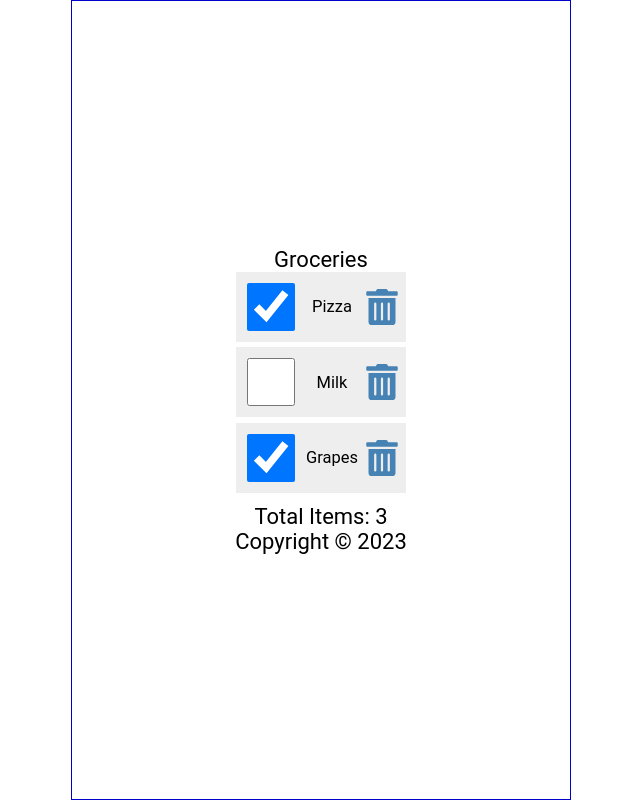
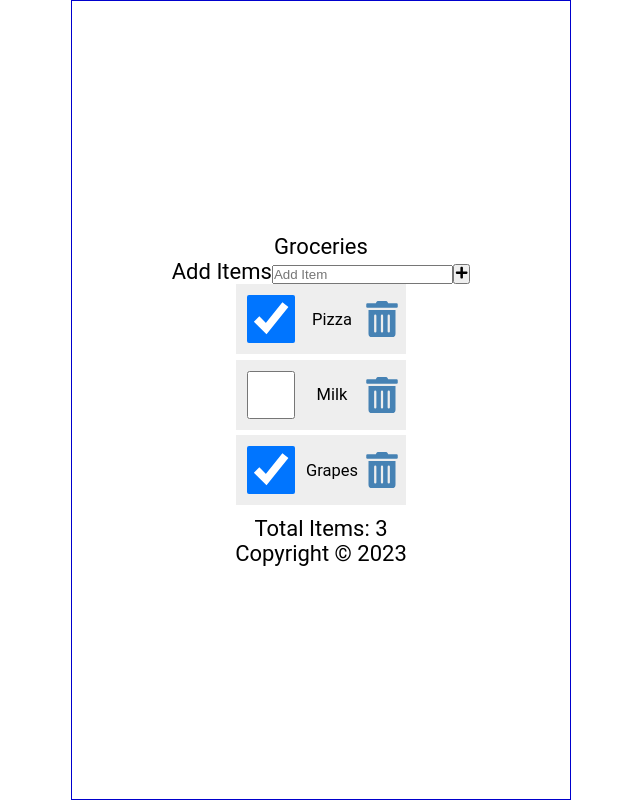
Before and after one commit to purnaperamune/grocery-manager-react, a React (Create React App) app: page / in a window 1280 px wide. Shown: the whole page, without its empty margins (319-959 px from the left). Built offline with nearby package versions, Linux system fonts and the light colour scheme.

Commit message:
Adding items

```diff
--- /dev/null
+++ b/src/AddItem.js
@@ -0,0 +1,25 @@
+import { FaPlus } from 'react-icons/fa'
+
+const AddItem = ({handleSubmit, newItem, setNewItem}) => {
+  return (
+    <form className='addForm' onSubmit={handleSubmit}>
+        <label>Add Items</label>
+        <input
+            id='addItem'
+            type='text'
+            placeholder='Add Item'
+            required
+            value={newItem}
+            onChange={(e) => setNewItem(e.target.value)}
+        />
+        <button
+            type='submit'
+            aria-label='Add Item'
+        >
+            <FaPlus />
+        </button>
+    </form>
+  )
+}
+
+export default AddItem
--- a/src/App.js
+++ b/src/App.js
@@ -2,6 +2,7 @@
 import Header from './Header';
 import Content from './Content';
 import Footer from './Footer';
+import AddItem from './AddItem';
 import { useState } from 'react';
 
 function App() {
@@ -23,6 +24,8 @@
     }
   ])
 
+  const [newItem, setNewItem] = useState('');
+
   const handleCheck = (id) => {
     const listItems = items.map((item) => item.id === id ? {...item, checked: !item.checked} : item)
     setItems(listItems)
@@ -35,6 +38,33 @@
     localStorage.setItem('shoppinglist', JSON.stringify(listItems));
   }
 
+  const addItem = (item) => {
+    const id = items.length ? items[items.length - 1].id + 1 : 1;
+    const newItem = {
+      id,
+      checked: false,
+      item
+    }
+    const listItems = [
+      ...items,
+      newItem
+    ]
+    setItems(listItems);
+    localStorage.setItem('shoppinglist', JSON.stringify(listItems));
+  }
+
+  const handleSubmit = (e) => {
+    e.preventDefault();
+    if(newItem){
+      addItem(newItem)
+      setNewItem('');
+      console.log("Submitted")
+    }
+    else{
+      return;
+    }
+  }
+
 
 
   return (
@@ -42,6 +72,11 @@
 
     <Header
         title = "Groceries"
+    />
+    <AddItem
+        handleSubmit={handleSubmit}
+        newItem = {newItem}
+        setNewItem = {setNewItem}
     />
     <Content
         items = {items}
```
